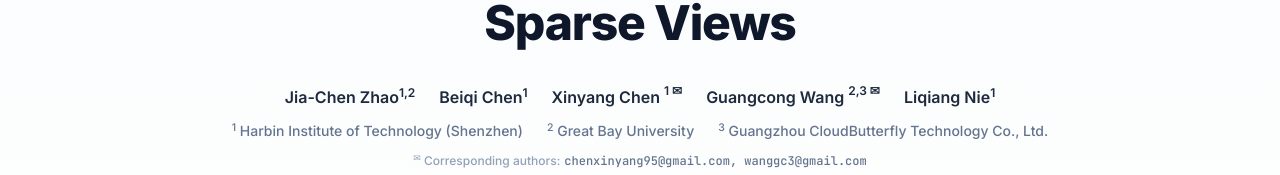
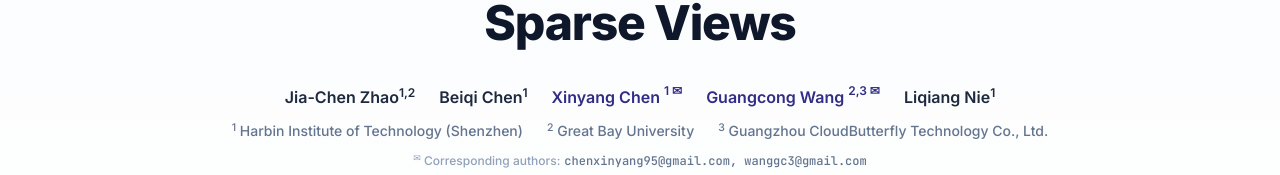
Before and after one commit to structsplat/structsplat.github.io, a React (Vite) app: page / in a window 1280 px wide. Shown: the part 265-440 px from the top of the page. Built offline with nearby package versions, Linux system fonts and the light colour scheme.

Commit message:
Update author links

```diff
--- a/src/App.tsx
+++ b/src/App.tsx
@@ -72,8 +72,24 @@
             <div className="flex flex-wrap justify-center items-center gap-x-6 gap-y-2 text-sm sm:text-base font-semibold text-slate-800" id="authors-list">
               <span id="author-1">Jia-Chen Zhao<sup>1,2</sup></span>
               <span id="author-2">Beiqi Chen<sup>1</sup></span>
-              <span id="author-3" className="flex items-center gap-1">Xinyang Chen<sup>1 ✉</sup></span>
-              <span id="author-4" className="flex items-center gap-1">Guangcong Wang<sup>2,3 ✉</sup></span>
+              <a
+                href="https://chenxinyang123.github.io/"
+                target="_blank"
+                rel="noopener noreferrer"
+                className="text-indigo-900 hover:text-indigo-700 hover:underline transition-all flex items-center gap-1"
+                id="author-3"
+              >
+                Xinyang Chen<sup>1 ✉</sup>
+              </a>
+              <a
+                href="https://wanggcong.github.io/"
+                target="_blank"
+                rel="noopener noreferrer"
+                className="text-indigo-900 hover:text-indigo-700 hover:underline transition-all flex items-center gap-1"
+                id="author-4"
+              >
+                Guangcong Wang<sup>2,3 ✉</sup>
+              </a>
               <span id="author-5">Liqiang Nie<sup>1</sup></span>
             </div>
 
```
